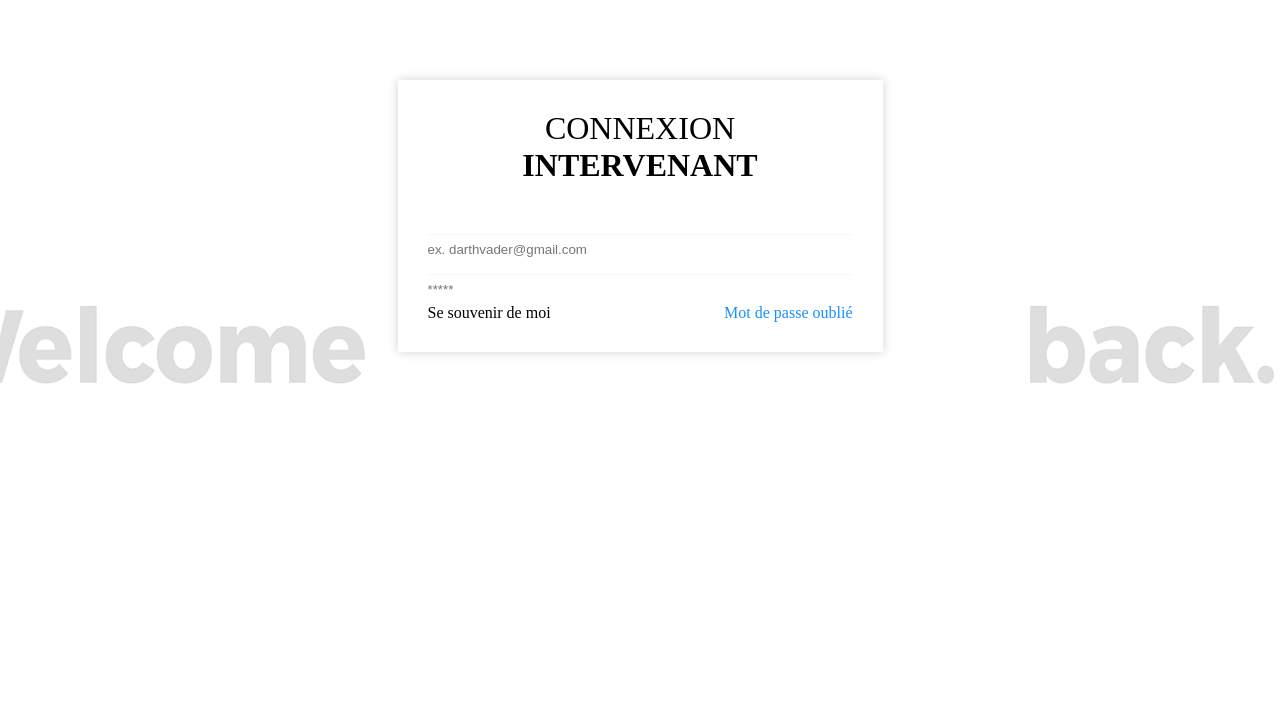
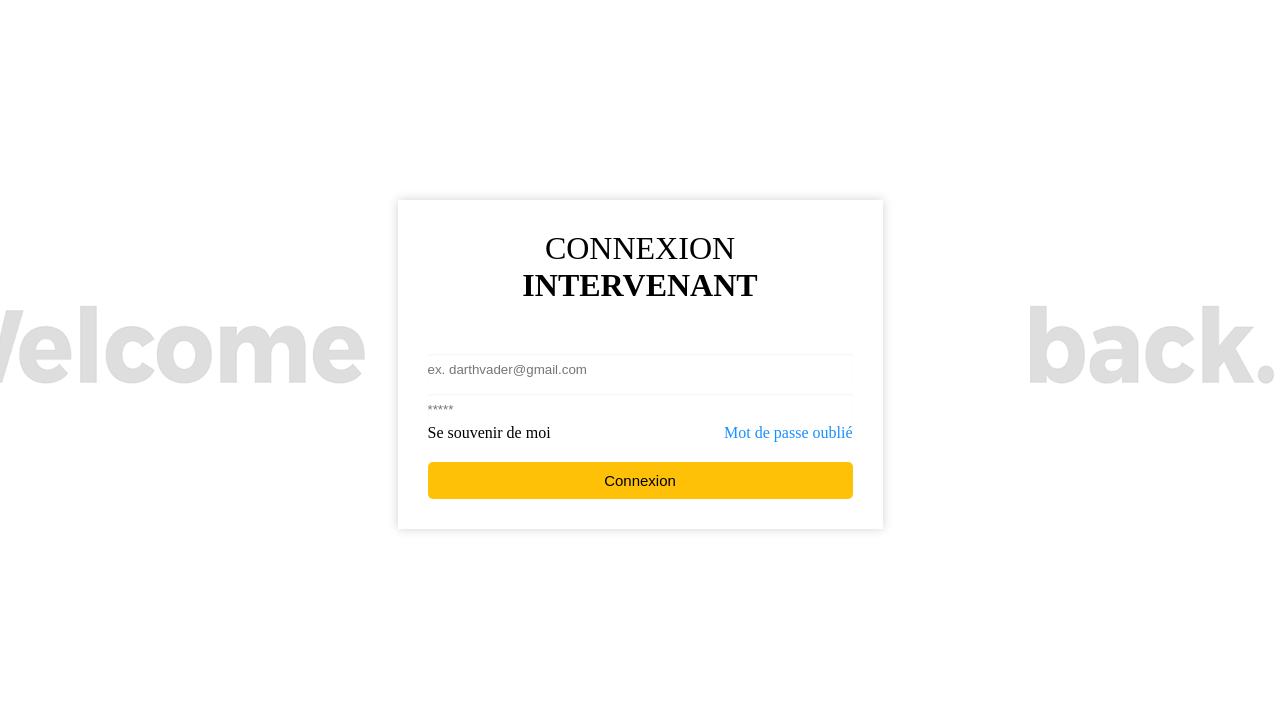
Before and after one commit to Pungyy/EdusignMDS, a PHP site: page /templates/intervenant.php in a window 1280 px wide. Shown: the part 55-774 px from the top of the page. Run offline with PHP 8.4, Linux system fonts and the light colour scheme.

Commit message:
intervenant css php end

```diff
--- a/assets/css/intervenant.css
+++ b/assets/css/intervenant.css
@@ -35,7 +35,7 @@ nav {
 }
 
 .form {
-    margin-top: 10vh;
+    margin-top: 25vh;
     max-width: 425px;
     box-shadow: 0 0 10px #0000002e;
     border-radius: 0;
@@ -77,3 +77,18 @@ input {
     color: #1890ff;
     text-decoration: none;
 }
+
+button {
+    background: none;
+    text-align: center;
+    font-size: 15px;
+    cursor: pointer;
+    background: #FFC107;
+    color: black;
+    padding: 10px;
+    text-align: center;
+    margin-top: 20px;
+    cursor: pointer;
+    width: 100%;
+    border-radius: 5px;
+}
--- a/templates/intervenant.php
+++ b/templates/intervenant.php
@@ -14,7 +14,8 @@
     </nav>
 
     <div class="container">
-        <div class="form">
+
+        <form class="form" method="post" action="connexionProf.php">
 
             <div class="intervenant">
                 <h1>CONNEXION <br> <b>INTERVENANT</b></h1>
@@ -32,7 +33,11 @@
                 <p>Se souvenir de moi</p>
                 <a href="" class="forgot-password">Mot de passe oublié</a>
             </div>
-        </div>
+
+            <button>Connexion</button>
+
+        </form>
+
     </div>
 </body>
 </html>
```
